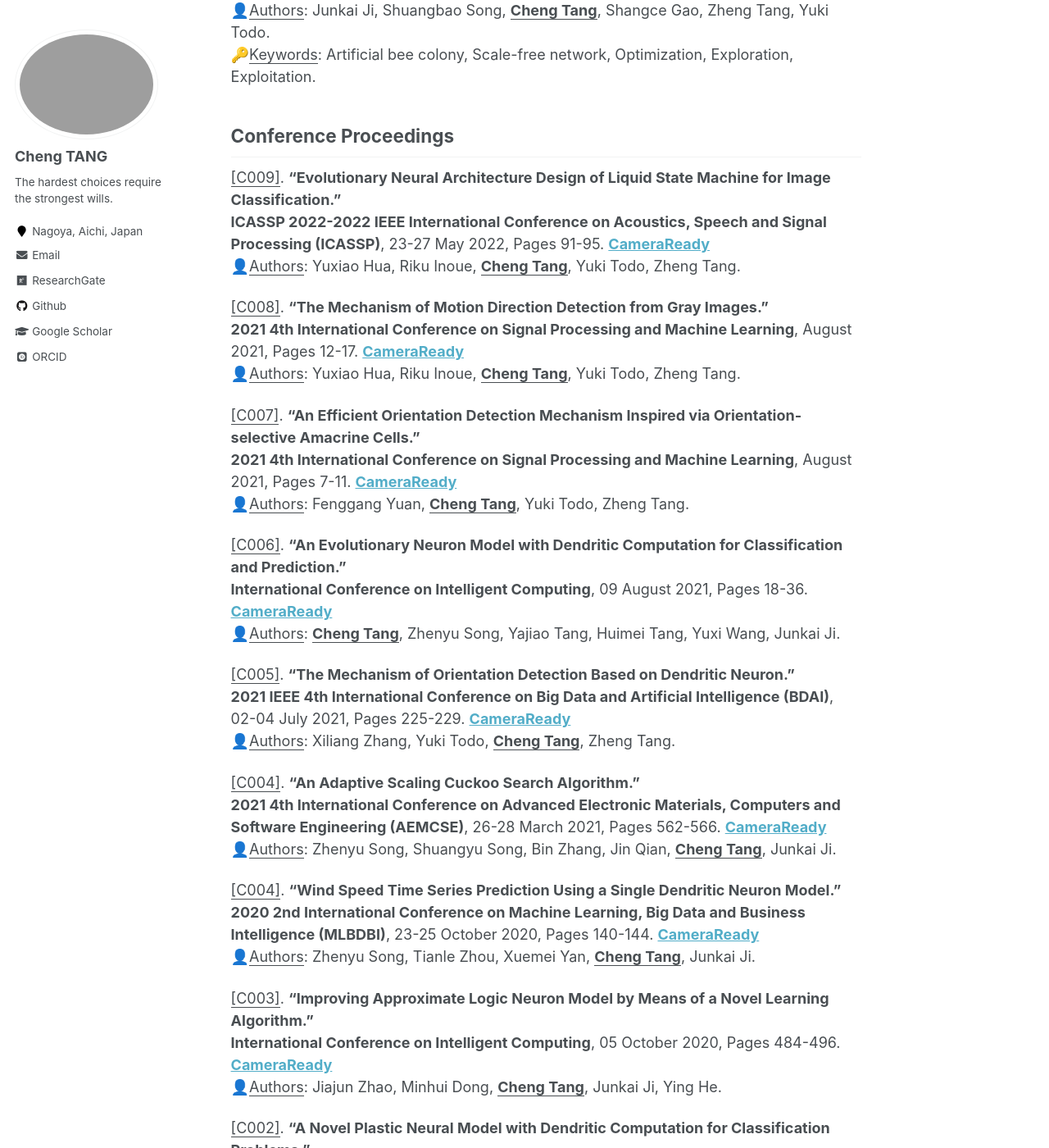
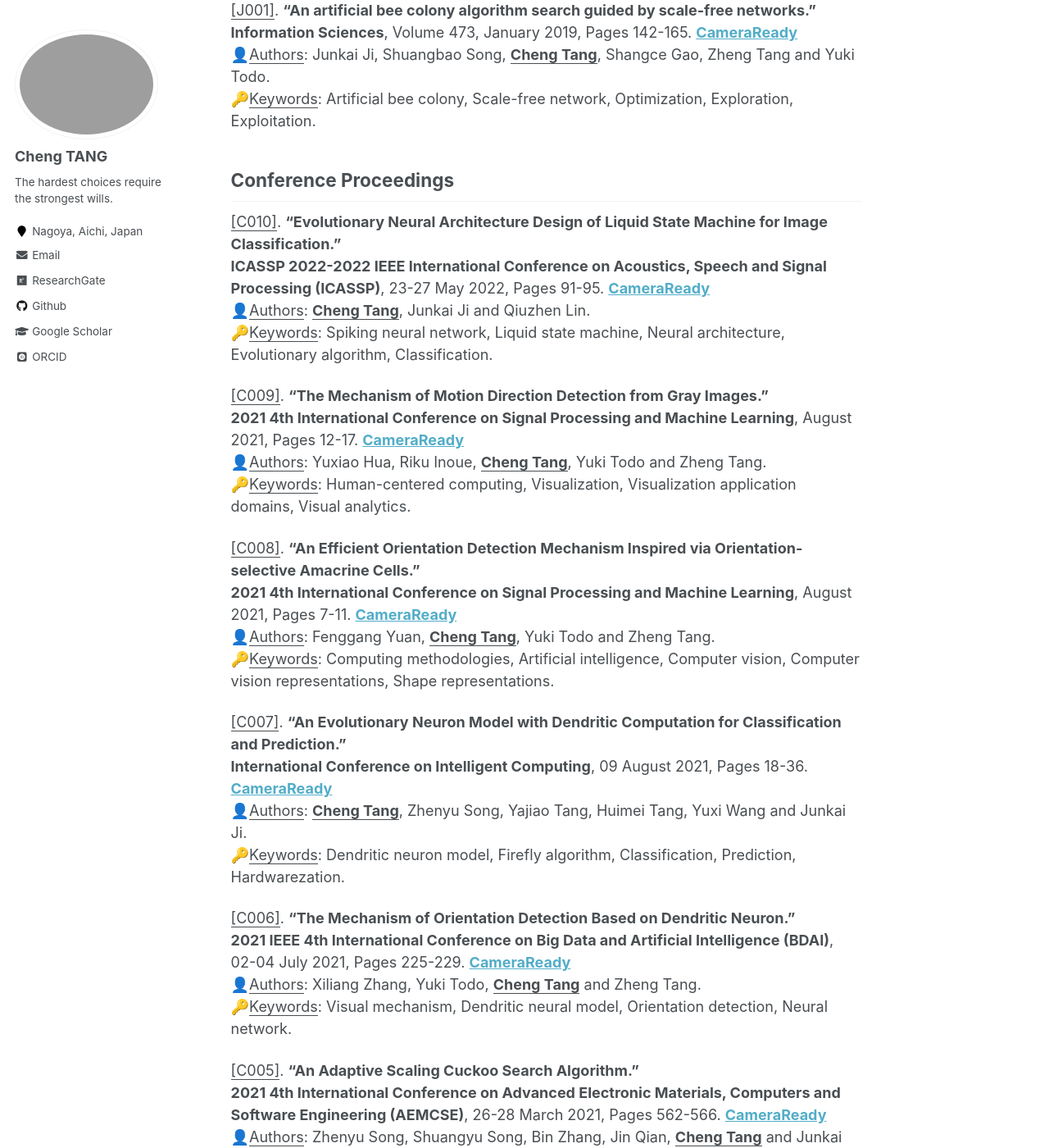
Before and after one commit to ChengTANG-AI/chengtang-ai.github.io, a Jekyll site: the page built from _pages/JournalPublications.md, in a window 1280 px wide and 1400 px high, scrolled down 2747 px. Shown: the whole window at 82% size. Built offline with Jekyll 4.4.1, drawn with Linux system fonts in a browser that asks for light colours; some web fonts are replaced; some of the changed text lies outside the part shown.

Commit message:
Update JournalPublications.md

```diff
--- a/_pages/JournalPublications.md
+++ b/_pages/JournalPublications.md
@@ -33,76 +33,76 @@
 
 <u>[J015]</u>. **"A survey on machine learning models for financial time series forecasting."**
 **Neurocomputing**, Volume 512, 1 November 2022, Pages 363-380. **[CameraReady](https://doi.org/10.1016/j.neucom.2022.09.003)**
-👤<u>Authors</u>: Yajiao Tang, Zhenyu Song, Yulin Zhu, Huaiyu Yuan, Maozhang Hou, Junkai Ji, **<u>Cheng Tang+</u>**, Jianqiang Li.
+👤<u>Authors</u>: Yajiao Tang, Zhenyu Song, Yulin Zhu, Huaiyu Yuan, Maozhang Hou, Junkai Ji, **<u>Cheng Tang+</u>** and Jianqiang Li.
 🔑<u>Keywords</u>: Financial Time Series, Forecasting, Machine learning, Hybrid method.
 
 <u>[J014]</u>. **"The mechanism of orientation detection based on color-orientation jointly selective cells."**
 **Knowledge-Based Systems**, Volume 254, 27 October 2022, 109715. **[CameraReady](https://doi.org/10.1016/j.knosys.2022.109715)**
-👤<u>Authors</u>: Bin Li, Yuki Todo, Zheng Tang, **<u>Cheng Tang+</u>**.
+👤<u>Authors</u>: Bin Li, Yuki Todo, Zheng Tang and **<u>Cheng Tang+</u>**.
 🔑<u>Keywords</u>: Orientation detection, Color-orientation jointly selective cell, McCulloch–Pitts neuron model, Artificial visual system.
 
 <u>[J013]</u>. **"Adopting a dendritic neural model for predicting stock price index movement."**
 **Expert Systems with Applications**, Volume 205, 1 November 2022, 117637. **[CameraReady](https://doi.org/10.1016/j.eswa.2022.117637)**
-👤<u>Authors</u>: Yajiao Tang, Zhenyu Song, Yulin Zhu, Maozhang Hou, **<u>Cheng Tang+</u>**, Junkai Ji.
+👤<u>Authors</u>: Yajiao Tang, Zhenyu Song, Yulin Zhu, Maozhang Hou, **<u>Cheng Tang+</u>** and Junkai Ji.
 🔑<u>Keywords</u>: Financial time series, Prediction, Dendritic neural network, Differential evolution, Scale-free networks.
 
 <u>[J012]</u>. **"A novel motion direction detection mechanism based on dendritic computation of direction-selective ganglion cells."**
 **Knowledge-Based Systems**, Volume 241, 6 April 2022, 108205. **[CameraReady](https://doi.org/10.1016/j.knosys.2022.108205)**
-👤<u>Authors</u>: **<u>Cheng Tang</u>**, Yuki Todo, Junkai Ji, Zheng Tang.
+👤<u>Authors</u>: **<u>Cheng Tang</u>**, Yuki Todo, Junkai Ji and Zheng Tang.
 🔑<u>Keywords</u>: Visual system, Direction-selective ganglion cells, Motion detection, Large-scale, Random-dot.
 
 <u>[J011]</u>. **"A survey on dendritic neuron model: Mechanisms, algorithms and practical applications."**
 **Neurocomputing**, Volume 489, 7 June 2022, Pages 390-406. **[CameraReady](https://doi.org/10.1016/j.neucom.2021.08.153)**
-👤<u>Authors</u>: Junkai Ji, **<u>Cheng Tang+</u>**, Jiajun Zhao, Zheng Tang, Yuki Todo.
+👤<u>Authors</u>: Junkai Ji, **<u>Cheng Tang+</u>**, Jiajun Zhao, Zheng Tang and Yuki Todo.
 🔑<u>Keywords</u>: Neural model, Dendritic computation, Classification, Prediction, Logic circuit.
 
 <u>[J010]</u>. **"A cuckoo search algorithm with scale-free population topology."**
 **Expert Systems with Applications**, Volume 188, February 2022, 116049. **[CameraReady](https://doi.org/10.1016/j.eswa.2021.116049)**
-👤<u>Authors</u>: **<u>Cheng Tang</u>**, Shuangbao Song, Junkai Ji, Yajiao Tang, Zheng Tang, Yuki Todo.
+👤<u>Authors</u>: **<u>Cheng Tang</u>**, Shuangbao Song, Junkai Ji, Yajiao Tang, Zheng Tang and Yuki Todo.
 🔑<u>Keywords</u>: Evolutionary computations, Optimization, Cuckoo search, Scale-free network, Population topology.
 
 <u>[J009]</u>. **"Air Quality Estimation Using Dendritic Neural Regression with Scale-Free Network-Based Differential Evolution."**
 **Atmosphere**, Volume 12, Issue 12, 9 December 2021, 1647. **[CameraReady](https://doi.org/10.3390/atmos12121647)**
-👤<u>Authors</u>: Zhenyu Song, **<u>Cheng Tang</u>**, Jin Qian, Bin Zhang, Yuki Todo.
+👤<u>Authors</u>: Zhenyu Song, **<u>Cheng Tang</u>**, Jin Qian, Bin Zhang and Yuki Todo.
 🔑<u>Keywords</u>: Air quality estimation, Dendritic neural Regression, Scale-free network, Chaotic time series.
 
 <u>[J008]</u>. **"Artificial immune system training algorithm for a dendritic neuron model."**
 **Knowledge-Based Systems**, Volume 233, 5 December 2021, 107509. **[CameraReady](https://doi.org/10.1016/j.knosys.2021.107509)**
-👤<u>Authors</u>: **<u>Cheng Tang</u>**, Yuki Todo, Junkai Ji, Qiuzhen Lin, ZhengTang.
+👤<u>Authors</u>: **<u>Cheng Tang</u>**, Yuki Todo, Junkai Ji, Qiuzhen Lin and ZhengTang.
 🔑<u>Keywords</u>: Neuron model, Artificial immune system, Dendrite, Logic circuit.
 
 <u>[J007]</u>. **"Transmission trend of the COVID-19 pandemic predicted by dendritic neural regression."**
 **Applied Soft Computing**, Volume 111, November 2021, 107683. **[CameraReady](https://doi.org/10.1016/j.asoc.2021.107683)**
-👤<u>Authors</u>: Minhui Dong, **<u>Cheng Tang</u>**, Junkai Ji, Qiuzhen Lin, Ka-Chun Wong.
+👤<u>Authors</u>: Minhui Dong, **<u>Cheng Tang</u>**, Junkai Ji, Qiuzhen Lin and Ka-Chun Wong.
 🔑<u>Keywords</u>: COVID-19, Prediction, Regression, Neural network, Optimization.
 
 <u>[J006]</u>. **"Adaptive Self-Scaling Brain-Storm Optimization via a Chaotic Search Mechanism."**
 **Algorithms**, Volume 14, Issue 8, 13 August 2021, 239. **[CameraReady](https://doi.org/10.3390/a14080239)**
-👤<u>Authors</u>: Zhenyu Song, Xuemei Yan, Lvxing Zhao, Luyi Fan, **<u>Cheng Tang</u>**, Junkai Ji.
+👤<u>Authors</u>: Zhenyu Song, Xuemei Yan, Lvxing Zhao, Luyi Fan, **<u>Cheng Tang</u>** and Junkai Ji.
 🔑<u>Keywords</u>: Brain-storm optimization, Chaotic local search, Adaptive mechanism.
 
 <u>[J005]</u>. **"A Simple Dendritic Neural Network Model-Based Approach for Daily PM<sub>2.5</sub> Concentration Prediction."**
 **Complexity**, Volume 10, Issue 4, 3 February 2021, 373. **[CameraReady](https://doi.org/10.3390/electronics10040373)**
-👤<u>Authors</u>: Zhenyu Song, **<u>Cheng Tang</u>**, Junkai Ji, Yuki Todo, Zheng Tang.
+👤<u>Authors</u>: Zhenyu Song, **<u>Cheng Tang</u>**, Junkai Ji, Yuki Todo and Zheng Tang.
 🔑<u>Keywords</u>: Air quality forecasting, Neural network, Environment, PM<sub>2.5</sub> concentration.
 
 <u>[J004]</u>. **"Evolutionary Dendritic Neural Model for Classification Problems."**
 **Complexity**, Volume 2020, 19 August 2020, 6296209. **[CameraReady](https://doi.org/10.1155/2020/6296209)**
-👤<u>Authors</u>: Xiaoxiao Qian, **<u>Cheng Tang</u>**, Yuki Todo, Qiuzhen Lin, Junkai Ji.
+👤<u>Authors</u>: Xiaoxiao Qian, **<u>Cheng Tang</u>**, Yuki Todo, Qiuzhen Lin and Junkai Ji.
 
 <u>[J003]</u>. **"A novel machine learning technique for computer-aided diagnosis."**
 **Engineering Applications of Artificial Intelligence**, Volume 92, June 2020, 103627. **[CameraReady](https://doi.org/10.1016/j.engappai.2020.103627)**
-👤<u>Authors</u>: **<u>Cheng Tang</u>**, Junkai Ji, Yajiao Tang, Shangce Gao, Zheng Tang, Yuki Todo.
+👤<u>Authors</u>: **<u>Cheng Tang</u>**, Junkai Ji, Yajiao Tang, Shangce Gao, Zheng Tang and Yuki Todo.
 🔑<u>Keywords</u>: Computer-aided diagnosis, Artificial neural network, Artificial bee colony algorithm, Pruning, Logic circuit.
 
 <u>[J002]</u>. **"Training an approximate logic dendritic neuron model using social learning particle swarm optimization algorithm."**
 **IEEE Access**, Volume 7, 30 September 2019, Pages 141947-141959. **[CameraReady](https://doi.org/10.1109/ACCESS.2019.2944682)**
-👤<u>Authors</u>: Shuangyu Song, Xingqian Chen, **<u>Cheng Tang</u>**, Shuangbao Song, Zheng Tang, Yuki Todo.
+👤<u>Authors</u>: Shuangyu Song, Xingqian Chen, **<u>Cheng Tang</u>**, Shuangbao Song, Zheng Tang and Yuki Todo.
 🔑<u>Keywords</u>: Dendritic neuron model, Heuristic optimization, Classification, pruning, Logic circuit.
 
 <u>[J001]</u>. **"An artificial bee colony algorithm search guided by scale-free networks."**
 **Information Sciences**, Volume 473, January 2019, Pages 142-165. **[CameraReady](https://doi.org/10.1016/j.ins.2018.09.034)**
-👤<u>Authors</u>: Junkai Ji, Shuangbao Song, **<u>Cheng Tang</u>**, Shangce Gao, Zheng Tang, Yuki Todo.
+👤<u>Authors</u>: Junkai Ji, Shuangbao Song, **<u>Cheng Tang</u>**, Shangce Gao, Zheng Tang and Yuki Todo.
 🔑<u>Keywords</u>: Artificial bee colony, Scale-free network, Optimization, Exploration, Exploitation.
 
 
@@ -112,42 +112,52 @@
 
 
 
-<u>[C009]</u>. **"Evolutionary Neural Architecture Design of Liquid State Machine for Image Classification."**
+<u>[C010]</u>. **"Evolutionary Neural Architecture Design of Liquid State Machine for Image Classification."**
 **ICASSP 2022-2022 IEEE International Conference on Acoustics, Speech and Signal Processing (ICASSP)**, 23-27 May 2022, Pages 91-95. **[CameraReady](https://doi.org/10.1109/ICASSP43922.2022.9747040)**
-👤<u>Authors</u>: Yuxiao Hua, Riku Inoue, **<u>Cheng Tang</u>**, Yuki Todo, Zheng Tang.
+👤<u>Authors</u>: **<u>Cheng Tang</u>**, Junkai Ji and Qiuzhen Lin.
+🔑<u>Keywords</u>: Spiking neural network, Liquid state machine, Neural architecture, Evolutionary algorithm, Classification.
 
-<u>[C008]</u>. **"The Mechanism of Motion Direction Detection from Gray Images."**
+<u>[C009]</u>. **"The Mechanism of Motion Direction Detection from Gray Images."**
 **2021 4th International Conference on Signal Processing and Machine Learning**, August 2021, Pages 12-17. **[CameraReady](https://doi.org/10.1145/3483207.3483210)**
-👤<u>Authors</u>: Yuxiao Hua, Riku Inoue, **<u>Cheng Tang</u>**, Yuki Todo, Zheng Tang.
+👤<u>Authors</u>: Yuxiao Hua, Riku Inoue, **<u>Cheng Tang</u>**, Yuki Todo and Zheng Tang.
+🔑<u>Keywords</u>: Human-centered computing, Visualization, Visualization application domains, Visual analytics.
 
-<u>[C007]</u>. **"An Efficient Orientation Detection Mechanism Inspired via Orientation-selective Amacrine Cells."**
+<u>[C008]</u>. **"An Efficient Orientation Detection Mechanism Inspired via Orientation-selective Amacrine Cells."**
 **2021 4th International Conference on Signal Processing and Machine Learning**, August 2021, Pages 7-11. **[CameraReady](https://doi.org/10.1145/3483207.3483209)**
-👤<u>Authors</u>: Fenggang Yuan, **<u>Cheng Tang</u>**, Yuki Todo, Zheng Tang.
+👤<u>Authors</u>: Fenggang Yuan, **<u>Cheng Tang</u>**, Yuki Todo and Zheng Tang.
+🔑<u>Keywords</u>: Computing methodologies, Artificial intelligence, Computer vision, Computer vision representations, Shape representations.
 
-<u>[C006]</u>. **"An Evolutionary Neuron Model with Dendritic Computation for Classification and Prediction."**
+<u>[C007]</u>. **"An Evolutionary Neuron Model with Dendritic Computation for Classification and Prediction."**
 **International Conference on Intelligent Computing**, 09 August 2021, Pages 18-36. **[CameraReady](https://doi.org/10.1007/978-3-030-84522-3_2)**
-👤<u>Authors</u>: **<u>Cheng Tang</u>**, Zhenyu Song, Yajiao Tang, Huimei Tang, Yuxi Wang, Junkai Ji.
+👤<u>Authors</u>: **<u>Cheng Tang</u>**, Zhenyu Song, Yajiao Tang, Huimei Tang, Yuxi Wang and Junkai Ji.
+🔑<u>Keywords</u>: Dendritic neuron model, Firefly algorithm, Classification, Prediction, Hardwarezation.
 
-<u>[C005]</u>. **"The Mechanism of Orientation Detection Based on Dendritic Neuron."**
+<u>[C006]</u>. **"The Mechanism of Orientation Detection Based on Dendritic Neuron."**
 **2021 IEEE 4th International Conference on Big Data and Artificial Intelligence (BDAI)**, 02-04 July 2021, Pages 225-229. **[CameraReady](https://doi.org/10.1109/BDAI52447.2021.9515286)**
-👤<u>Authors</u>: Xiliang Zhang, Yuki Todo, **<u>Cheng Tang</u>**, Zheng Tang.
+👤<u>Authors</u>: Xiliang Zhang, Yuki Todo, **<u>Cheng Tang</u>** and Zheng Tang.
+🔑<u>Keywords</u>: Visual mechanism, Dendritic neural model, Orientation detection, Neural network.
 
-<u>[C004]</u>. **"An Adaptive Scaling Cuckoo Search Algorithm."**
+<u>[C005]</u>. **"An Adaptive Scaling Cuckoo Search Algorithm."**
 **2021 4th International Conference on Advanced Electronic Materials, Computers and Software Engineering (AEMCSE)**, 26-28 March 2021, Pages 562-566. **[CameraReady](https://doi.org/10.1109/AEMCSE51986.2021.00120)**
-👤<u>Authors</u>: Zhenyu Song, Shuangyu Song, Bin Zhang, Jin Qian, **<u>Cheng Tang</u>**, Junkai Ji.
+👤<u>Authors</u>: Zhenyu Song, Shuangyu Song, Bin Zhang, Jin Qian, **<u>Cheng Tang</u>** and Junkai Ji.
+🔑<u>Keywords</u>: Self-adaptive, Cuckoo search algorithm, Chaotic.
 
 <u>[C004]</u>. **"Wind Speed Time Series Prediction Using a Single Dendritic Neuron Model."**
 **2020 2nd International Conference on Machine Learning, Big Data and Business Intelligence (MLBDBI)**, 23-25 October 2020, Pages 140-144. **[CameraReady](https://doi.org/10.1109/MLBDBI51377.2020.00031)**
-👤<u>Authors</u>: Zhenyu Song, Tianle Zhou, Xuemei Yan, **<u>Cheng Tang</u>**, Junkai Ji.
+👤<u>Authors</u>: Zhenyu Song, Tianle Zhou, Xuemei Yan, **<u>Cheng Tang</u>** and Junkai Ji.
+🔑<u>Keywords</u>: Dendritic neuron model, Back-propagation algorithm, Wind speed time series, Phase space reconstruction.
 
 <u>[C003]</u>. **"Improving Approximate Logic Neuron Model by Means of a Novel Learning Algorithm."**
 **International Conference on Intelligent Computing**, 05 October 2020, Pages 484-496. **[CameraReady](https://doi.org/10.1007/978-3-030-60799-9_42)**
-👤<u>Authors</u>: Jiajun Zhao, Minhui Dong, **<u>Cheng Tang</u>**, Junkai Ji, Ying He.
+👤<u>Authors</u>: Jiajun Zhao, Minhui Dong, **<u>Cheng Tang</u>**, Junkai Ji and Ying He.
+🔑<u>Keywords</u>: Neural network, Dendrite, Learning algorithm, Classification, Logic circuit.
 
 <u>[C002]</u>. **"A Novel Plastic Neural Model with Dendritic Computation for Classification Problems."**
 **International Conference on Intelligent Computing**, 05 October 2020, Pages 471-483. **[CameraReady](https://doi.org/10.1007/978-3-030-60799-9_41)**
-👤<u>Authors</u>: Junkai Ji, Minhui Dong, **<u>Cheng Tang</u>**, Jiajun Zhao, Shuangbao Song.
+👤<u>Authors</u>: Junkai Ji, Minhui Dong, **<u>Cheng Tang</u>**, Jiajun Zhao and Shuangbao Song.
+🔑<u>Keywords</u>: Neural network, Dendrite, Plastic, Hypercube, Classification.
 
 <u>[C001]</u>. **"A Self-adaptive Mechanism Embedded Gravitational Search Algorithm."**
 **2019 12th International Symposium on Computational Intelligence and Design (ISCID)**, 14-15 December 2019, 19649798. **[CameraReady](https://doi.org/10.1109/ISCID.2019.00031)**
-👤<u>Authors</u>: Zhenyu Song, **<u>Cheng Tang</u>**, Xingqian Chen, Shuangyu Song, Junkai Ji.
+👤<u>Authors</u>: Zhenyu Song, **<u>Cheng Tang</u>**, Xingqian Chen, Shuangyu Song and Junkai Ji.
+🔑<u>Keywords</u>: Gravitational search algorithm, Self-adaptive, Chaotic, Local search, Exploitation.
```
